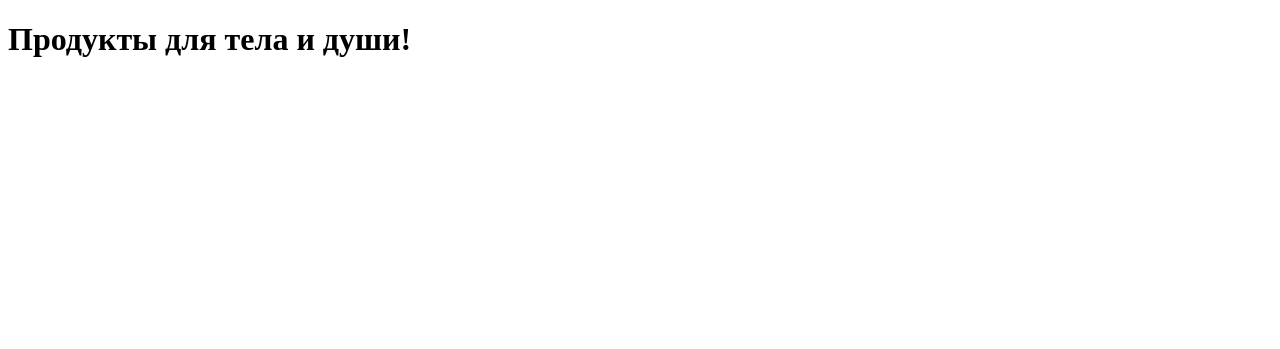
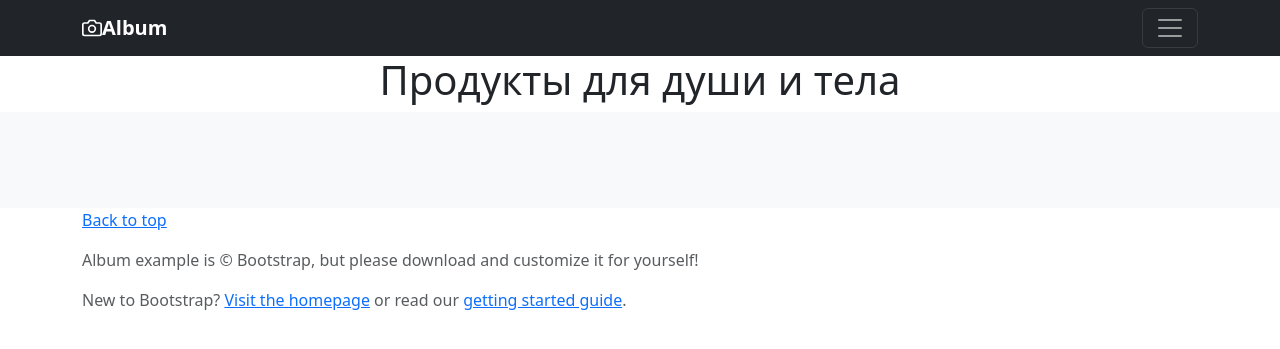
Before and after one commit to poteryaska/Django_19_3, a Django app: page / in a window 1280 px wide. Shown: the top 349 px of the page. Run offline with Django 4.2, Linux system fonts and the light colour scheme; some libraries are stand-ins or nearby versions.

Commit message:
add start 20_2

```diff
--- a/config/settings.py
+++ b/config/settings.py
@@ -120,9 +120,9 @@ USE_TZ = True
 # https://docs.djangoproject.com/en/4.2/howto/static-files/
 
 STATIC_URL = 'static/'
-# STATICFILES_DIRS = (
-#     BASE_DIR / 'static',
-# )
+STATICFILES_DIRS = (
+    BASE_DIR / 'static',
+)
 
 # Default primary key field type
 # https://docs.djangoproject.com/en/4.2/ref/settings/#default-auto-field
--- a/config/urls.py
+++ b/config/urls.py
@@ -18,10 +18,11 @@ from django.conf import settings
 from django.conf.urls.static import static
 from django.contrib import admin
 from django.urls import path, include
+from setuptools import namespaces
 
 urlpatterns = [
     path('admin/', admin.site.urls),
-    path('', include('main.urls')),
+    path('', include('main.urls', namespace="main")),
 ]
 if settings.DEBUG:
     urlpatterns += static(settings.MEDIA_URL, document_root=settings.MEDIA_ROOT)
--- a/main/templates/home.html
+++ b/main/templates/home.html
@@ -1,11 +1,101 @@
-<!DOCTYPE html>
+{% load static %}
+<!doctype html>
 <html lang="en">
 <head>
-    <meta charset="UTF-8">
-    <title></title>
+    <meta charset="utf-8">
+    <meta name="viewport" content="width=device-width, initial-scale=1, shrink-to-fit=no">
+    <meta name="description" content="">
+    <meta name="author" content="">
+    <link rel="icon" href="/docs/4.0/assets/img/favicons/favicon.ico">
+
+    <title>Album example for Bootstrap</title>
+
+    <link rel="canonical" href="https://getbootstrap.com/docs/4.0/examples/album/">
+
+    <!-- Bootstrap core CSS -->
+    <link href="{% static 'css/bootstrap.min.css' %}" rel="stylesheet">
+
+    <!-- Custom styles for this template -->
+    <link href="{% static 'css/album.css' %}" rel="stylesheet">
 </head>
 <body>
-<h1>Продукты для тела и души!</h1>
+<header>
+    <div class="collapse bg-dark" id="navbarHeader">
+        <div class="container">
+            <div class="row">
+                <div class="col-sm-8 col-md-7 py-4">
+                    <h4 class="text-white">About</h4>
+                    <p class="text-muted">Add some information about the album below, the author, or any other
+                        background context. Make it a few sentences long so folks can pick up some informative tidbits.
+                        Then, link them off to some social networking sites or contact information.</p>
+                </div>
+                <div class="col-sm-4 offset-md-1 py-4">
+                    <h4 class="text-white">Contact</h4>
+                    <ul class="list-unstyled">
+                        <li><a href="#" class="text-white">Follow on Twitter</a></li>
+                        <li><a href="#" class="text-white">Like on Facebook</a></li>
+                        <li><a href="#" class="text-white">Email me</a></li>
+                    </ul>
+                </div>
+            </div>
+        </div>
+    </div>
+    <div class="navbar navbar-dark bg-dark box-shadow">
+        <div class="container d-flex justify-content-between">
+            <a href="#" class="navbar-brand d-flex align-items-center">
+                <svg xmlns="http://www.w3.org/2000/svg" width="20" height="20" viewBox="0 0 24 24" fill="none"
+                     stroke="currentColor" stroke-width="2" stroke-linecap="round" stroke-linejoin="round" class="mr-2">
+                    <path d="M23 19a2 2 0 0 1-2 2H3a2 2 0 0 1-2-2V8a2 2 0 0 1 2-2h4l2-3h6l2 3h4a2 2 0 0 1 2 2z"></path>
+                    <circle cx="12" cy="13" r="4"></circle>
+                </svg>
+                <strong>Album</strong>
+            </a>
+            <button class="navbar-toggler" type="button" data-toggle="collapse" data-target="#navbarHeader"
+                    aria-controls="navbarHeader" aria-expanded="false" aria-label="Toggle navigation">
+                <span class="navbar-toggler-icon"></span>
+            </button>
+        </div>
+    </div>
+</header>
 
+<main role="main">
+
+    <section class="jumbotron text-center">
+        <div class="container">
+            <h1 class="jumbotron-heading">Продукты для души и тела</h1>
+        </div>
+    </section>
+
+    <div class="album py-5 bg-light">
+        <div class="container">
+            {% block content %}
+            {% endblock %}
+
+        </div>
+    </div>
+
+</main>
+
+<footer class="text-muted">
+    <div class="container">
+        <p class="float-right">
+            <a href="#">Back to top</a>
+        </p>
+        <p>Album example is &copy; Bootstrap, but please download and customize it for yourself!</p>
+        <p>New to Bootstrap? <a href="../../">Visit the homepage</a> or read our <a href="../../getting-started/">getting
+            started guide</a>.</p>
+    </div>
+</footer>
+
+<!-- Bootstrap core JavaScript
+================================================== -->
+<!-- Placed at the end of the document so the pages load faster -->
+<script src="https://code.jquery.com/jquery-3.2.1.slim.min.js"
+        integrity="sha384-KJ3o2DKtIkvYIK3UENzmM7KCkRr/rE9/Qpg6aAZGJwFDMVNA/GpGFF93hXpG5KkN"
+        crossorigin="anonymous"></script>
+<script>window.jQuery || document.write('<script src="../../assets/js/vendor/jquery-slim.min.js"><\/script>')</script>
+<script src="../../assets/js/vendor/popper.min.js"></script>
+<script src="../../dist/js/bootstrap.min.js"></script>
+<script src="../../assets/js/vendor/holder.min.js"></script>
 </body>
 </html>
--- a/main/urls.py
+++ b/main/urls.py
@@ -1,7 +1,10 @@
 from django.urls import path
+
+from .apps import MainConfig
 from .views import *
 
+app_name = MainConfig.name
 
 urlpatterns = [
-    path('', home)
+    path('', home, name='home')
 ]
--- a/main/views.py
+++ b/main/views.py
@@ -2,3 +2,6 @@ from django.shortcuts import render
 
 def home(request):
     return render(request, 'home.html')
+
+def product(request):
+    return render(request, 'product.html')
```
Also changed, not shown: main/templates/base.html (added, +10 -0 lines), main/templates/product.html (added, +24 -0 lines).
